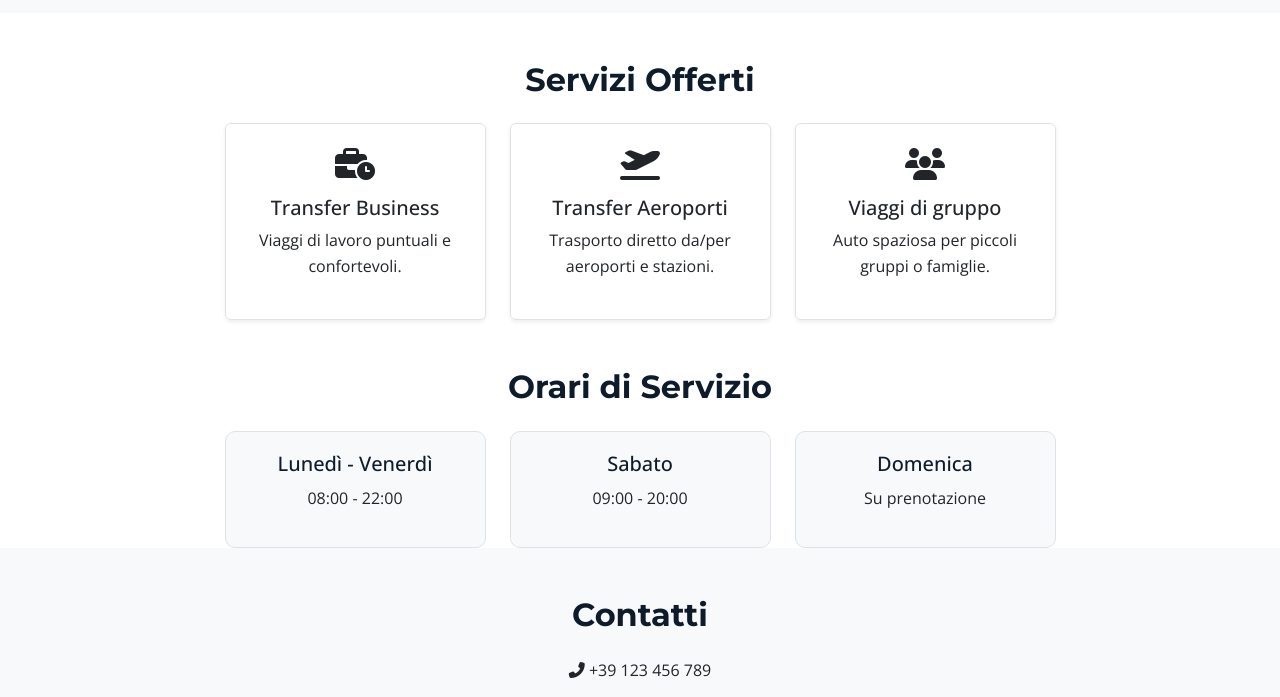
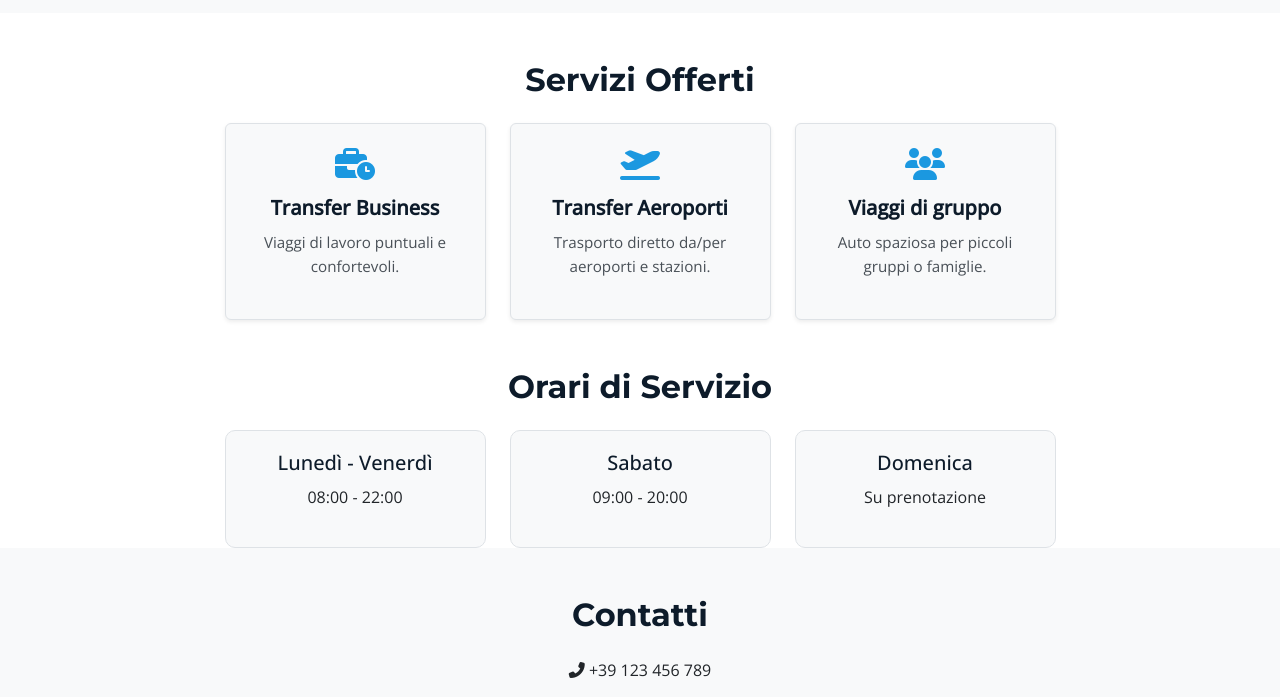
Before and after one commit to AndreaNicolai/info, a plain HTML site: page driverchieri/index.html in a window 1280 px wide. Shown: the part 1740-2437 px from the top of the page. Drawn offline with nearby package versions, Linux system fonts and the light colour scheme.

Commit message:
Update style.css

```diff
--- a/driverchieri/css/style.css
+++ b/driverchieri/css/style.css
@@ -26,7 +26,7 @@ h1, h2, h3, .navbar-brand {
   color: #1b98e0;
 }
 .navbar.scrolled {
-  background: rgba(13, 27, 42, 0.95);
+  background: rgba(80, 157, 239, 0.95);
 }
 
 /* Hero */
@@ -102,3 +102,26 @@ footer {
     font-size: 1rem;
   }
 }
+/* Servizi Offerti */
+.servizio-card {
+  background: #f8f9fa;
+  transition: transform 0.3s, box-shadow 0.3s;
+  border: 1px solid #dee2e6;
+}
+.servizio-card:hover {
+  transform: translateY(-5px);
+  box-shadow: 0 6px 15px rgba(0,0,0,0.1);
+}
+.servizio-card i {
+  color: #1b98e0;
+  margin-bottom: 10px;
+}
+.servizio-card h5 {
+  margin-bottom: 10px;
+  font-weight: 600;
+  color: #0d1b2a;
+}
+.servizio-card p {
+  font-size: 0.95rem;
+  color: #495057;
+}
```
